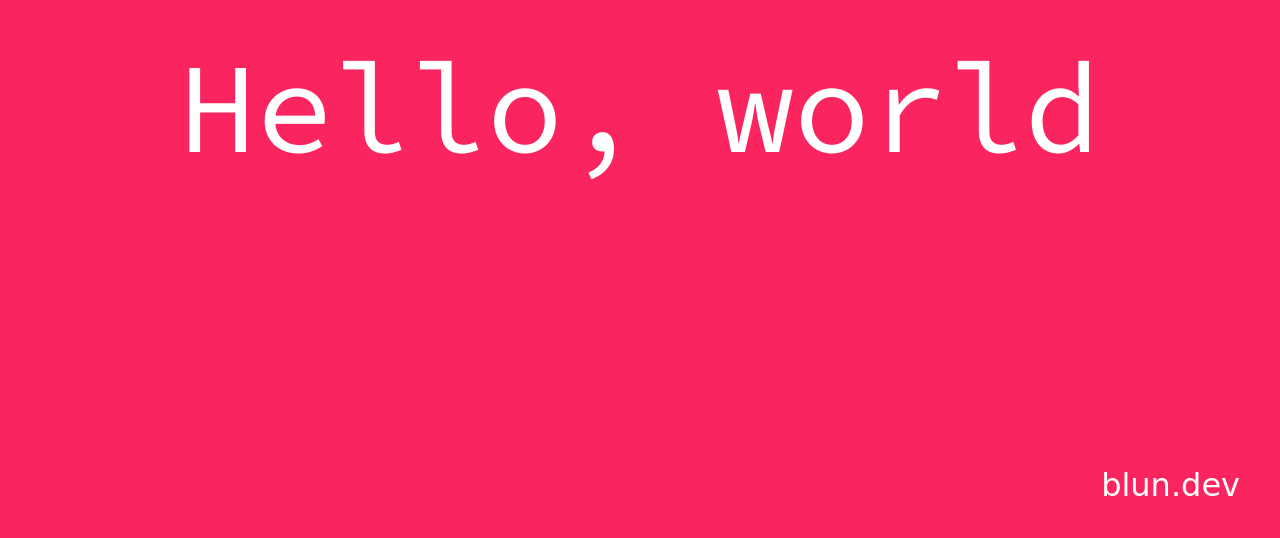
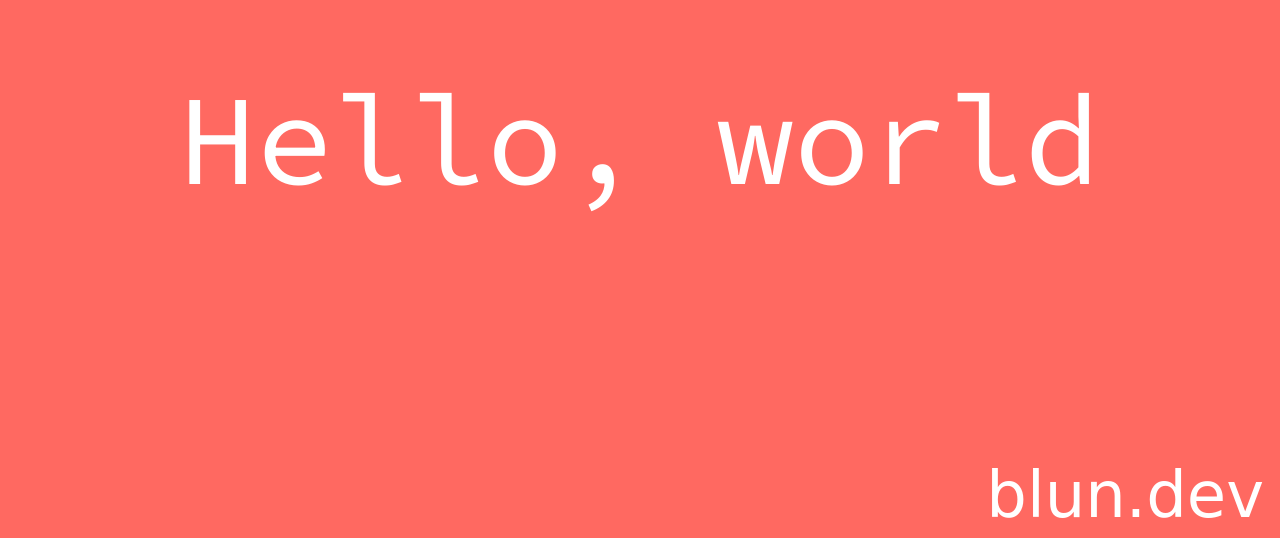
Before and after one commit to blundell89/blunners.github.io, a plain HTML site: page index.html in a window 1280 px wide. Shown: the part 262-800 px from the top of the page. Drawn offline with Linux system fonts and the light colour scheme; a web font is replaced by a local one.

Commit message:
Force 100vh

```diff
--- a/styles.css
+++ b/styles.css
@@ -4,6 +4,8 @@ body {
   animation-duration: 5s;
   animation-name: change-color;
   animation-iteration-count: infinite;
+  margin: 0;
+  max-height: 100vh;
 }
 
 a {
@@ -17,31 +19,33 @@ a {
   display: flex;
   justify-content: center;
   align-items: center;
-  height: 90vh;
   color: #ffffff;
+  height: 100vh;
 }
 
 footer {
   font-family: 'Srisakdi', cursive;
   text-align: right;
-  font-size: 2rem;
-  margin: 0 2rem;
+  font-size: 4rem;
+  position: relative;
+  bottom: 5rem;
+  right: 1rem;
 }
 
 @keyframes change-color {
   0% {
-    background-color: #fa255e;
+    background-color: #ff6961;
   }
 
   33% {
-    background-color: #c39ea0;
+    background-color: #aec6cf;
   }
 
-  67% {
+  66% {
     background-color: #cfcfc4;
   }
 
   100% {
-    background-color: #fa255e;
+    background-color: #ff6961;
   }
 }
```
